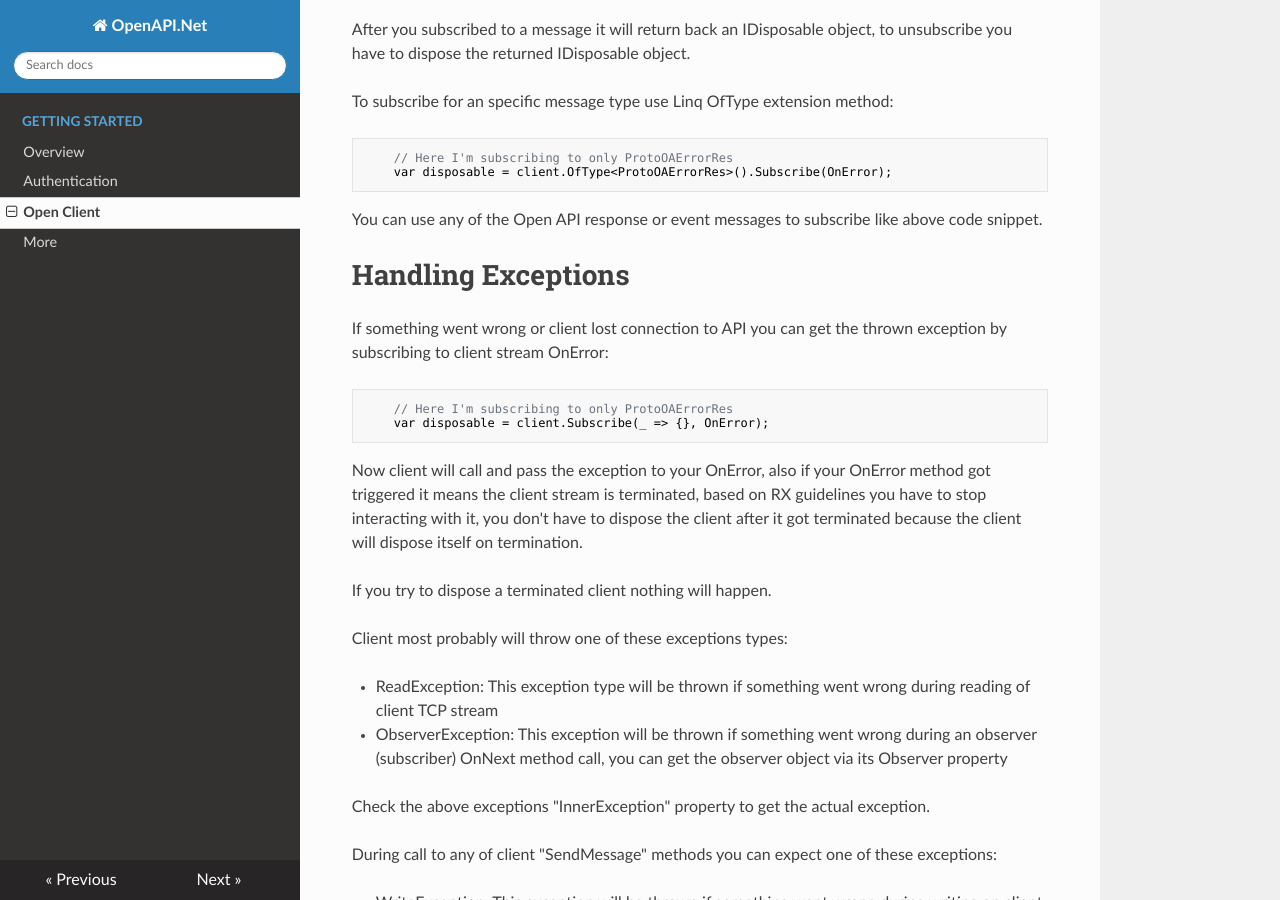
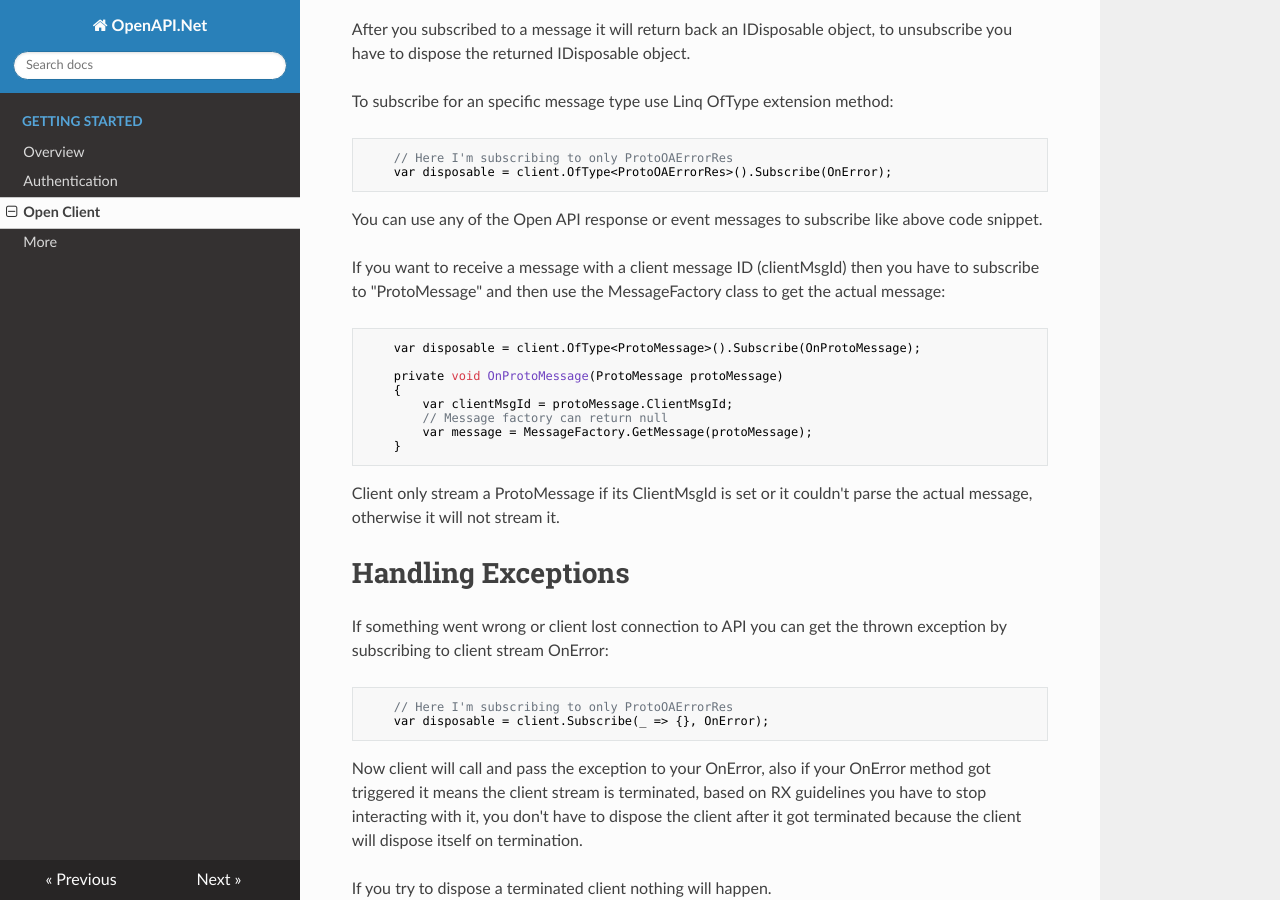
Before and after one commit to spotware/OpenAPI.Net, an MkDocs documentation site: the page built from docs/open-client.md, in a window 1280 px wide and 900 px high, scrolled down 2190 px. Built offline with MkDocs 1.6.1, drawn with Linux system fonts in a browser that asks for light colours; nearby versions of some CDN libraries; old or Windows-style settings are respelled for this version of MkDocs.

Commit message:
ProtoMessages will be streamed only if it has a clientMsgId or client was not able to parse the actual message

````diff
--- a/docs/open-client.md
+++ b/docs/open-client.md
@@ -108,6 +108,21 @@ To subscribe for an specific message type use Linq OfType extension method:
 
 You can use any of the Open API response or event messages to subscribe like above code snippet.
 
+If you want to receive a message with a client message ID (clientMsgId) then you have to subscribe to "ProtoMessage" and then use the MessageFactory class to get the actual message:
+
+```C#
+	var disposable = client.OfType<ProtoMessage>().Subscribe(OnProtoMessage);
+
+	private void OnProtoMessage(ProtoMessage protoMessage)
+	{
+		var clientMsgId = protoMessage.ClientMsgId;
+		// Message factory can return null
+		var message = MessageFactory.GetMessage(protoMessage);
+	}
+```
+
+Client only stream a ProtoMessage if its ClientMsgId is set or it couldn't parse the actual message, otherwise it will not stream it.
+
 # Handling Exceptions
 
 If something went wrong or client lost connection to API you can get the thrown exception by subscribing to client stream OnError:
````
Also changed, not shown: 1 other file.
